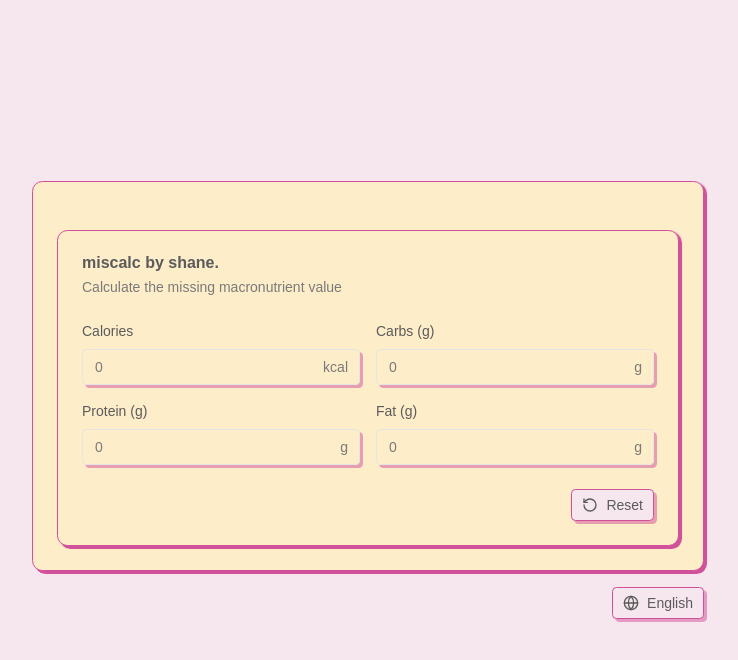
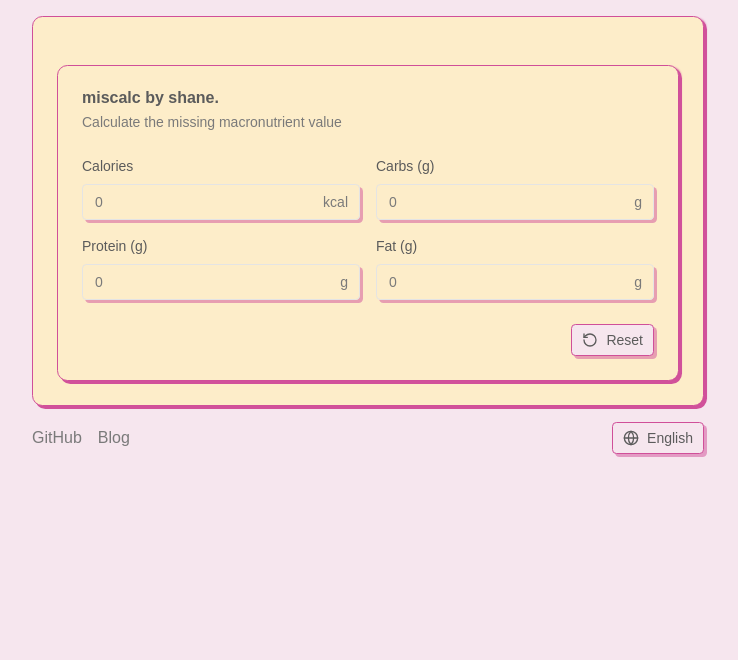
Before and after one commit to shanefully-done/miscalc, a Next.js app: page / in a window 1280 px wide. Shown: the top 660 px of the page, without its empty margins (272-1010 px from the left). Built offline with nearby package versions, Linux system fonts and the light colour scheme.

Commit message:
Added footer links

```diff
--- a/app/page.tsx
+++ b/app/page.tsx
@@ -1,17 +1,22 @@
 import { NutrientCalculator } from "@/components/nutrient-calculator";
 import { LanguageSwitcher } from "@/components/language-switcher";
+import { ExternalLinks } from "@/components/external-links";
 import { Card, CardContent } from "@/components/ui/card";
 
 export default function Home() {
 	return (
-		<main className="min-h-screen bg-background flex flex-col items-center justify-center p-4">
+		<main className="min-h-screen bg-background flex flex-col items-center p-4">
 			<div className="w-full max-w-2xl space-y-4">
 				<Card>
 					<CardContent className="pt-6">
 						<NutrientCalculator />
 					</CardContent>
 				</Card>
-				<div className="flex justify-end">
+				<div className="flex justify-between items-center w-full">
+					<div className="flex gap-4">
+						<ExternalLinks />
+						{/* You can add more left-side items here */}
+					</div>
 					<LanguageSwitcher />
 				</div>
 			</div>
--- /dev/null
+++ b/components/external-links.tsx
@@ -0,0 +1,28 @@
+"use client";
+
+import { useLanguage } from "@/hooks/use-language";
+
+export function ExternalLinks() {
+	const { t } = useLanguage();
+
+	return (
+		<>
+			<a
+				href="https://github.com/shanefully-done/miscalc"
+				target="_blank"
+				rel="noopener noreferrer"
+				className="text-muted-foreground hover:text-primary transition-colors"
+			>
+				{t.github}
+			</a>
+			<a
+				href="https://shanefully-done.github.io"
+				target="_blank"
+				rel="noopener noreferrer"
+				className="text-muted-foreground hover:text-primary transition-colors"
+			>
+				{t.blog}
+			</a>
+		</>
+	);
+}
--- a/lib/translations.ts
+++ b/lib/translations.ts
@@ -19,6 +19,8 @@ export interface Translations {
 	language: string;
 	english: string;
 	korean: string;
+	github: string;
+	blog: string;
 }
 
 const translations: Record<Language, Translations> = {
@@ -41,6 +43,8 @@ const translations: Record<Language, Translations> = {
 		language: "Language",
 		english: "English",
 		korean: "한국어",
+		github: "GitHub",
+		blog: "Blog",
 	},
 	ko: {
 		title: "miscalc by shane.",
@@ -61,6 +65,8 @@ const translations: Record<Language, Translations> = {
 		language: "언어",
 		english: "English",
 		korean: "한국어",
+		github: "GitHub",
+		blog: "블로그",
 	},
 };
 
--- /dev/null
+++ b/tasks/active_context.md
@@ -0,0 +1,34 @@
+# Active Context
+
+## Current Work Focus
+
+- Initial setup and configuration of the miscalc application
+- Core nutrient calculator functionality is implemented and working
+- Language switching functionality is implemented
+- Responsive design is implemented with Tailwind CSS
+- **GitHub/Blog links implementation completed** - Added inline links with LanguageSwitcher in app/page.tsx
+
+## Active Decisions and Considerations
+
+- Using Next.js 15 with TypeScript for type safety
+- Using shadcn/ui components for consistent UI design
+- Using Tailwind CSS for styling with custom color scheme
+- Supporting both English and Korean languages
+- **Inline navigation**: GitHub and Blog links positioned inline with LanguageSwitcher using flex container
+
+## Recent Changes
+
+- **GitHub/Blog links implementation**: Added GitHub and Blog links inline with LanguageSwitcher
+- Created new `ExternalLinks` component (`components/external-links.tsx`) as client component for translation support
+- Positioned links before LanguageSwitcher in flex container with `gap-4` spacing
+- **Updated alignment**: Changed from `justify-end` to `justify-between` to position ExternalLinks left-aligned and LanguageSwitcher right-aligned
+- Used existing translation keys (`github`, `blog`) from lib/translations.ts
+- Applied consistent styling: `text-muted-foreground hover:text-primary` classes
+- Added security attributes: `target="_blank" rel="noopener noreferrer"`
+- Links are positioned in the same flex row as LanguageSwitcher with proper spacing
+
+## Next Steps
+
+- Continue testing and refinement of existing functionality
+- Monitor for any layout issues with the new inline navigation design
+- Consider adding visual feedback for active language selection
--- /dev/null
+++ b/tasks/tasks_plan.md
@@ -0,0 +1,47 @@
+# Tasks Plan
+
+## Completed Tasks ✅
+
+### 1. Initial Project Setup
+
+- [x] Set up Next.js 15 with TypeScript
+- [x] Configure Tailwind CSS with custom color scheme
+- [x] Set up shadcn/ui components
+- [x] Configure project structure
+
+### 2. Core Functionality
+
+- [x] Implement nutrient calculator logic
+- [x] Create nutrient input components
+- [x] Add validation for inputs
+- [x] Implement calculation results display
+
+### 3. Internationalization
+
+- [x] Set up translation system (English/Korean)
+- [x] Implement language switcher component
+- [x] Add all UI text to translation files
+
+### 4. UI/UX Improvements
+
+- [x] Implement responsive design
+- [x] Add reset functionality
+- [x] Style components with consistent design system
+
+### 5. Footer Implementation
+
+- [x] Add footer component to layout.tsx
+- [x] Include GitHub repository link (https://github.com/shanefully-done/miscalc)
+- [x] Include blog link (https://www.ixtj.dev/)
+- [x] Style with existing design system classes
+- [x] Ensure responsive design
+- [x] Add translation keys for footer links
+
+## Pending Tasks 📋
+
+- [ ] Add comprehensive unit tests
+- [ ] Add e2e tests
+- [ ] Performance optimization
+- [ ] Accessibility improvements
+- [ ] SEO optimization
+- [ ] Analytics integration
```
Also changed, not shown: 1 other file (tests, documents, lock files or other folders).
